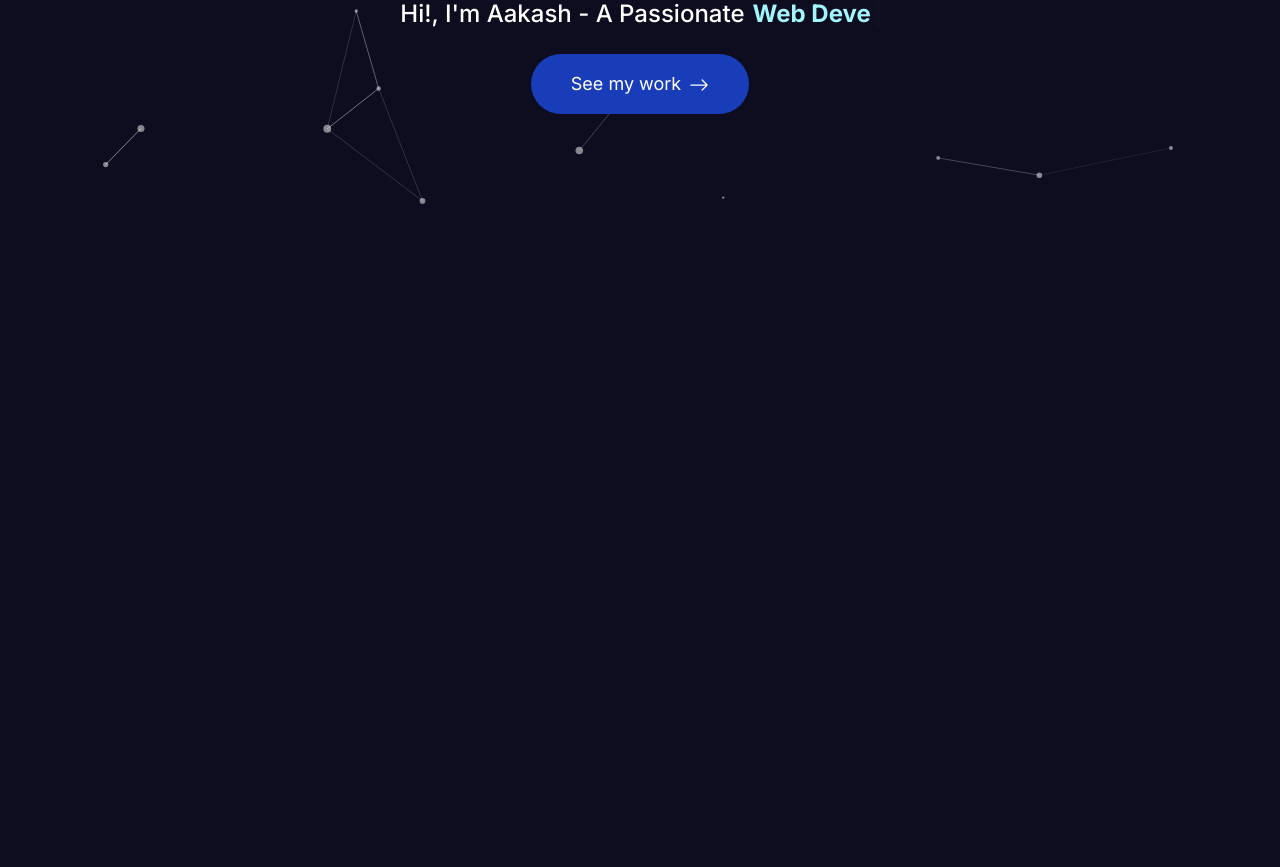
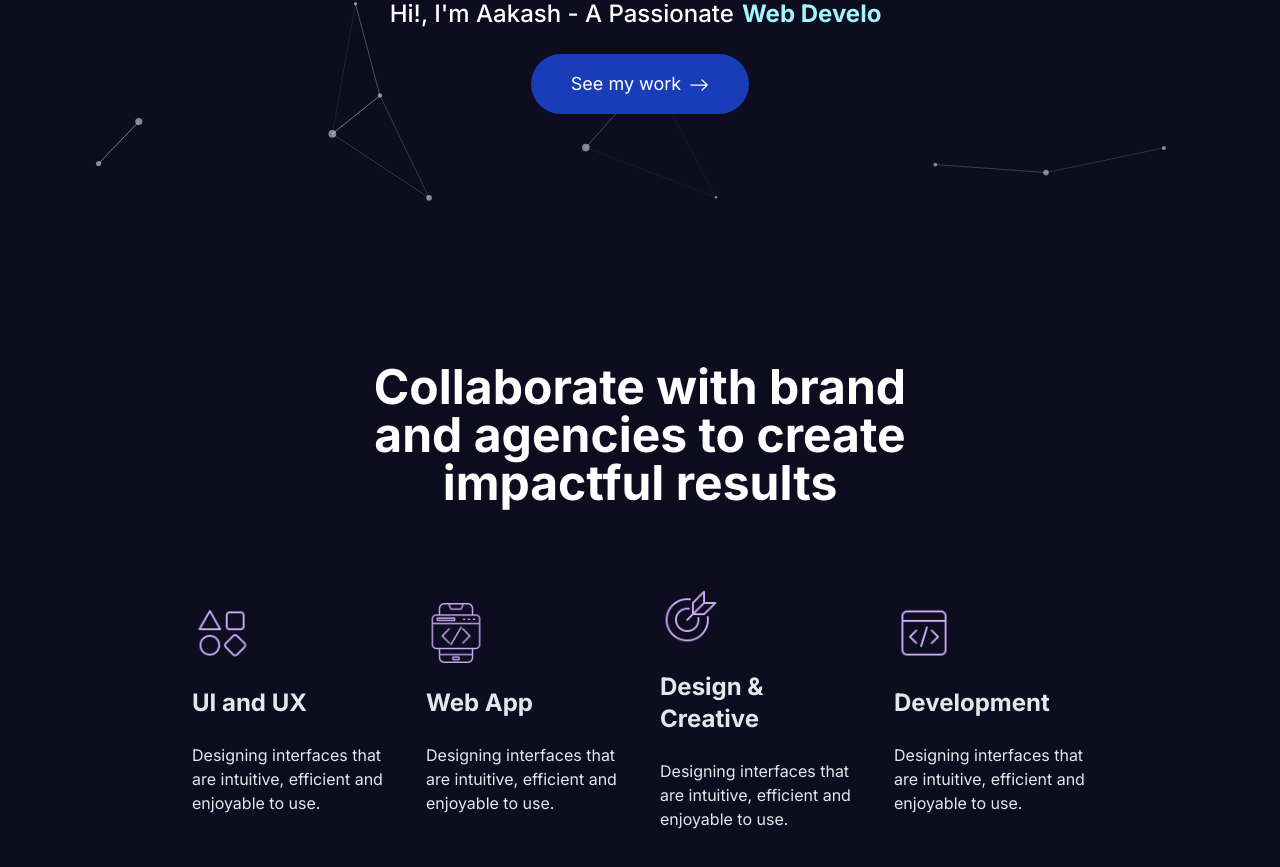
Before and after one commit to Mamidala-Aakash007/Portfolio, a Next.js app: page / in a window 1280 px wide. Shown: the part 501-1368 px from the top of the page. Before the commit the page ends 800 px from the top, so only its background shows below. Built offline with nearby package versions, Linux system fonts and the light colour scheme.

Commit message:
add service section

```diff
--- a/components/Home/Home.tsx
+++ b/components/Home/Home.tsx
@@ -1,10 +1,12 @@
 import React from 'react'
 import Hero from './Hero/Hero'
+import Services from './Services/Services'
 
 const Home = () => {
   return (
     <div className='overflow-hidden'>
       <Hero />
+      <Services />
     </div>
   )
 }
--- /dev/null
+++ b/components/Home/Services/ServiceCard.tsx
@@ -0,0 +1,18 @@
+import React from "react";
+import Image from "next/image";
+
+type Props = {
+  icon: string;
+  name: string;
+  description: string;
+};
+
+export const ServiceCard = ({ icon, description, name }: Props) => {
+  return (
+    <div>
+      <Image src={icon} width={60} alt="img" height={60} />
+      <h1 className="mt-6 text-xl md:text-2xl font-bold text-gray-200">{name}</h1>
+      <p className="mt-6 text-gray-200">{description}</p>
+    </div>
+  );
+};
--- /dev/null
+++ b/components/Home/Services/Services.tsx
@@ -0,0 +1,27 @@
+import React from "react";
+import { Service } from "@/constant/ServicesConstants";
+import { ServiceCard } from "./ServiceCard";
+
+const Services = () => {
+  return (
+    <div className="pt-16 pb-16">
+      <h1 className="flex items-center justify-center text-white text-center text-2xl md:text-4xl  xl:text-5xl font-bold">
+        Collaborate with brand <br /> and agencies to create <br />
+        impactful results
+      </h1>
+      <div className="w-[90%] sm:w-[70%] mx-auto grid grid-col-1 md: grid-cols-2 xl:grid-cols-4 gap-10 mt-20 items-center">
+          {Service.map((service) => {
+                return (
+                    <ServiceCard
+                    key={service.id}
+                    icon={service.icon}
+                    name={service.name}
+                    description= {service.description}/>
+                )
+          })}
+      </div>
+    </div>
+  );
+};
+
+export default Services;
--- /dev/null
+++ b/constant/ServicesConstants.ts
@@ -0,0 +1,26 @@
+export const Service = [
+    {
+        id : 1,
+        icon : "/images/s1.png",
+        name : "UI and UX",
+        description: "Designing interfaces that are intuitive, efficient and enjoyable to use."
+    },
+    {
+        id : 2,
+        icon : "/images/s2.png",
+        name : "Web App",
+        description: "Designing interfaces that are intuitive, efficient and enjoyable to use."
+    },
+    {
+        id : 3,
+        icon : "/images/s3.png",
+        name : "Design & Creative",
+        description: "Designing interfaces that are intuitive, efficient and enjoyable to use."
+    },
+    {
+        id : 4,
+        icon : "/images/s4.png",
+        name : "Development",
+        description: "Designing interfaces that are intuitive, efficient and enjoyable to use."
+    }
+]
```
